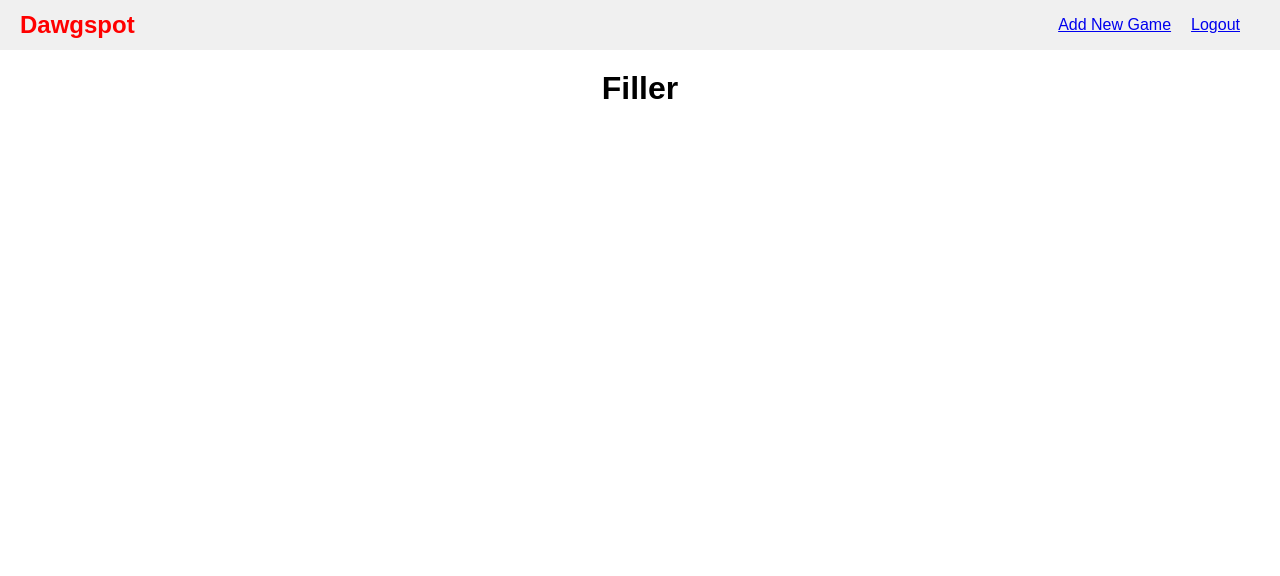
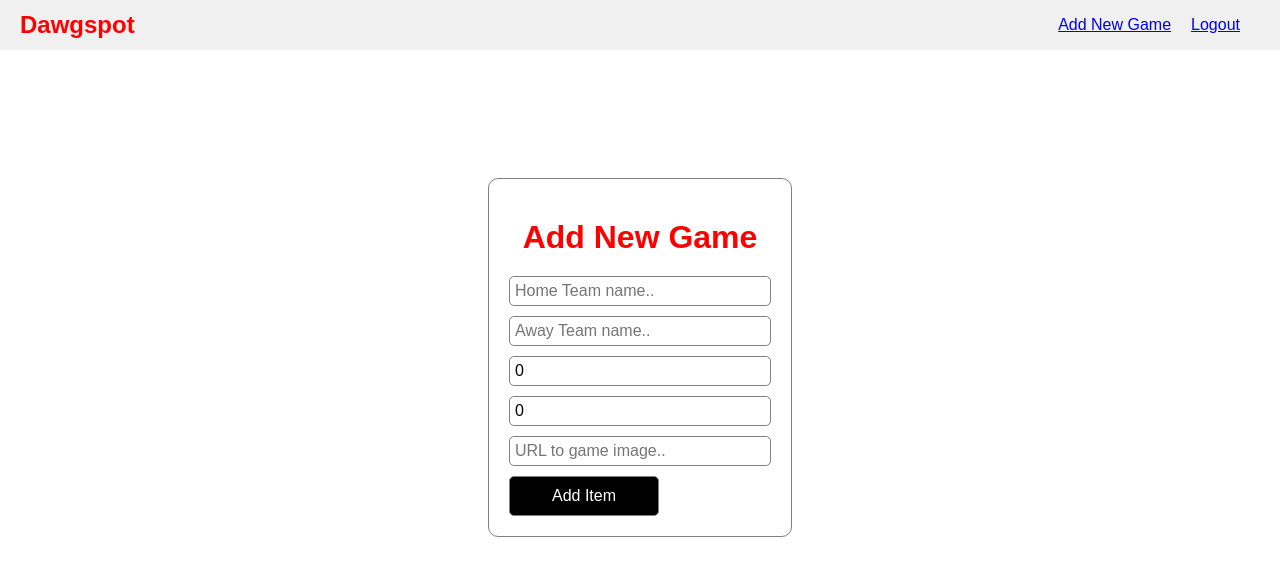
Before and after one commit to neerajraja/dawgspot, a React (Create React App) app: page /additem in a window 1280 px wide. Shown: the top 576 px of the page. Built offline with nearby package versions, Linux system fonts and the light colour scheme.

Commit message:
Implement AddItem component

```diff
--- a/src/additem/AddItem.css
+++ b/src/additem/AddItem.css
@@ -13,3 +13,39 @@
     margin: 0 auto;
     margin-top: 10%;
 }
+
+.generic-button {
+    color: white;
+    background-color: black;
+    padding: 10px;
+    width: 150px;
+    font-size: 12pt;
+    border: 1px solid gray;
+    border-radius: 5px;
+    transition: 0.1s;
+    text-align: center;
+    display: inline-block;
+}
+
+.generic-button:hover {
+    color: black;
+    background-color: white;
+}
+
+.additem-form {
+    display: flex;
+    flex-direction: column;
+}
+
+input {
+    margin-bottom: 10px;
+    font-size: 12pt;
+    border: 1px solid gray;
+    border-radius: 5px;
+    padding: 5px;
+    width: 250px;
+}
+
+.additem-header {
+    color: red;
+}
--- a/src/additem/AddItem.jsx
+++ b/src/additem/AddItem.jsx
@@ -1,9 +1,52 @@
-import React from 'react';
+import React, { useState } from 'react';
 import './AddItem.css';
 
 function AddItem() {
+    const [homeTeam, setHomeTeam] = useState('');
+    const [awayTeam, setAwayTeam] = useState('');
+    const [homeScore, setHomeScore] = useState(0);
+    const [awayScore, setAwayScore] = useState(0);
+    const [gameImage, setGameImage] = useState('');
+
+    const homeTeamChangeHandler = event => setHomeTeam(event.target.value);
+    const awayTeamChangeHandler = event => setAwayTeam(event.target.value);
+    const homeScoreChangeHandler = event => setHomeScore(event.target.value);
+    const awayScoreChangeHandler = event => setAwayScore(event.target.value);
+    const gameImageChangeHandler = event => setGameImage(event.target.value);
+
+    function submitHandler(event) {
+        event.preventDefault();
+
+        const gameData = {
+            id: Math.random().toString(),
+            homeTeam: homeTeam,
+            awayTeam: awayTeam,
+            homeScore: homeScore,
+            awayScore: awayScore,
+            gameImage: gameImage
+        };
+
+        console.log(gameData);
+
+        setHomeTeam('');
+        setAwayTeam('');
+        setHomeScore(0);
+        setAwayScore(0);
+        setGameImage('');
+    }
+
     return(
-        <><h1>Filler</h1></>
+        <div className="container">
+            <h1 className="additem-header">Add New Game</h1>
+            <form className="additem-form" onSubmit={submitHandler}>
+                <input type="text" id="additem-hometeam" placeholder="Home Team name.." value={homeTeam} onChange={homeTeamChangeHandler}/>
+                <input type="text" id="additem-awayteam" placeholder="Away Team name.." value={awayTeam} onChange={awayTeamChangeHandler}/>
+                <input type="number" id="additem-homescore" placeholder="Home Team score.." value={homeScore} onChange={homeScoreChangeHandler}/>
+                <input type="number" id="additem-awayscore" placeholder="Away Team score.." value={awayScore} onChange={awayScoreChangeHandler}/>
+                <input type="text" id="additem-gameimage" placeholder="URL to game image.." value={gameImage} onChange={gameImageChangeHandler}/>
+                <button className="generic-button" type="submit">Add Item</button>
+            </form>
+        </div>
     );
 }
 
```
